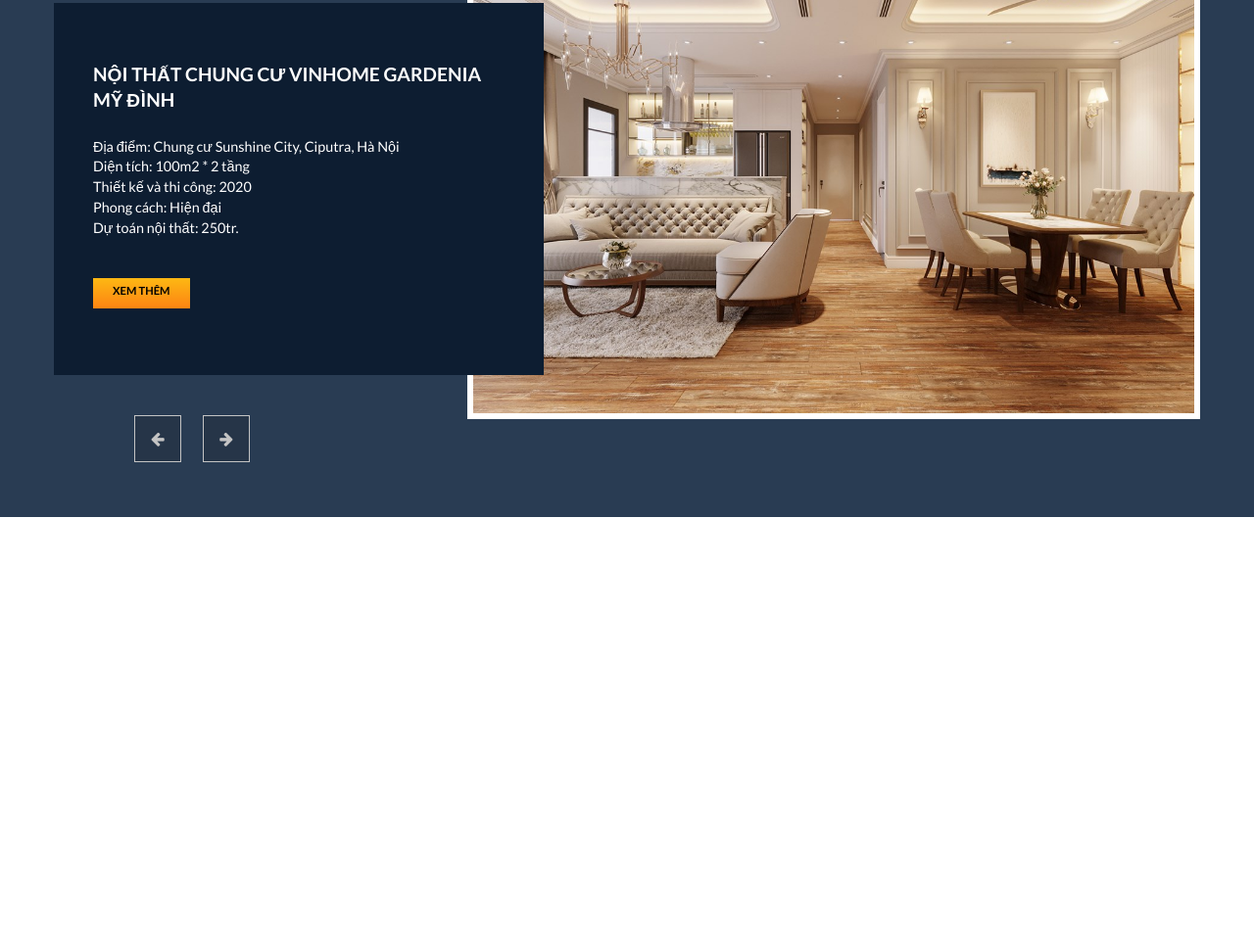
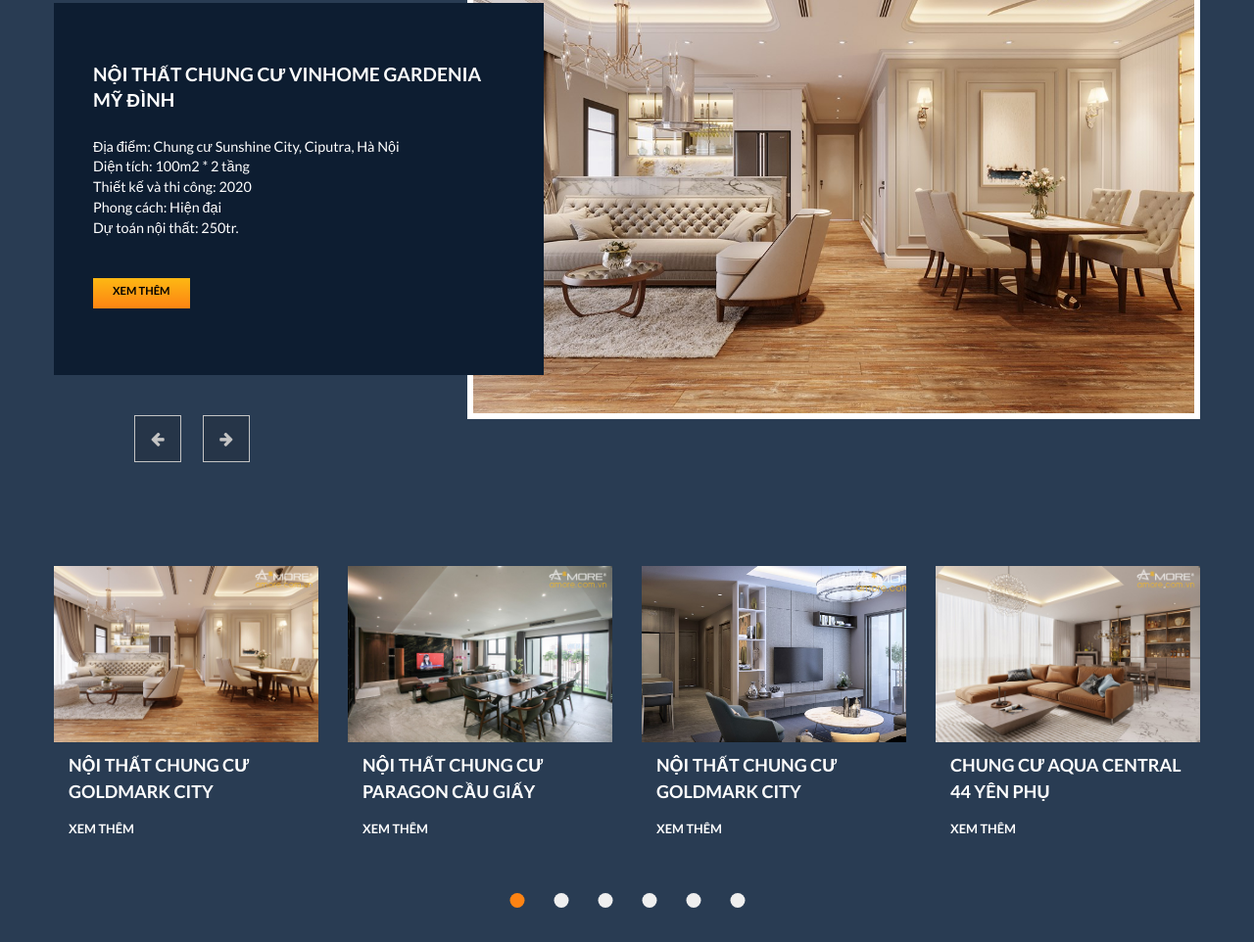
Before and after one commit to nguyenvanthai382001/Amore-demo, a plain HTML site: page index.html in a window 1280 px wide. Shown: the part 1543-2505 px from the top of the page at 98% size. Before the commit the page ends 2071 px from the top, so only its background shows below. Drawn offline with nearby package versions, Linux system fonts and the light colour scheme.

Commit message:
update code

```diff
--- a/index.html
+++ b/index.html
@@ -234,8 +234,56 @@
                 <div class="clear"></div>
               </div>
             </div>
+
+            <div class="row project-list">
+              <div class="col-md-3 project-item">
+                <a href="#"><img src="./img/banner-slick1.jpg" alt=""></a>
+                <div class="content">
+                  <a href="#"><p class="name-project">NỘI THẤT CHUNG CƯ GOLDMARK CITY</p></a>
+                  <a class="watch-more" href="#">Xem thêm</a>
+                </div>
+              </div>
+              <div class="col-md-3 project-item">
+                <a href="#"><img src="./img/banner-slick2.jpg" alt=""></a>
+                <div class="content">
+                  <a href="#"><p class="name-project">NỘI THẤT CHUNG CƯ PARAGON CẦU GIẤY</p></a>
+                  <a class="watch-more" href="#">Xem thêm</a>
+                </div>
+              </div>
+              <div class="col-md-3 project-item">
+                <a href="#"><img src="./img/banner-slick3.jpg" alt=""></a>
+                <div class="content">
+                  <a href="#"><p class="name-project">NỘI THẤT CHUNG CƯ GOLDMARK CITY</p></a>
+                  <a class="watch-more" href="#">Xem thêm</a>
+                </div>
+              </div>
+              <div class="col-md-3 project-item">
+                <a href="#"><img src="./img/banner-slick4.jpg" alt=""></a>
+                <div class="content">
+                  <a href="#"><p class="name-project">CHUNG CƯ AQUA CENTRAL 44 YÊN PHỤ</p></a>
+                  <a class="watch-more" href="#">Xem thêm</a>
+                </div>
+              </div>
+              <div class="col-md-3 project-item">
+                <a href="#"><img src="./img/banner-slick5.jpg" alt=""></a>
+                <div class="content">
+                  <a href="#"><p class="name-project">NỘI THẤT CHUNG CƯ GOLDMARK CITY</p></a>
+                  <a class="watch-more" href="#">Xem thêm</a>
+                </div>
+              </div>
+              <div class="col-md-3 project-item">
+                <a href="#"><img src="./img/banner-slick6.jpg" alt=""></a>
+                <div class="content">
+                  <a href="#"><p class="name-project">NỘI THẤT CHUNG CƯ GOLDMARK CITY</p></a>
+                  <a class="watch-more" href="#">Xem thêm</a>
+                </div>
+              </div>
+            </div>
+
           </div>
         </section>
+
+        <!-- End -->
 
         <!-- <section class="contact">
           <div class="container">
--- a/js/app.js
+++ b/js/app.js
@@ -7,4 +7,14 @@
         prevArrow:"<button type='button' class='slick-prev pull-left'><i class='fa fa-arrow-left' aria-hidden='true'></i></button>",
         nextArrow:"<button type='button' class='slick-next pull-right'><i class='fa fa-arrow-right' aria-hidden='true'></i></button>"
     });
+
+    $('.project-list').slick({
+        dots: true,
+        infinite: true,
+        speed: 300,
+        slidesToShow: 4,
+        slidesToScroll: 1,
+        prevArrow:"<button type='button' class='slick-prev pull-left'><i class='fa fa-arrow-left' aria-hidden='false'></i></button>",
+        nextArrow:"<button type='button' class='slick-next pull-right'><i class='fa fa-arrow-right' aria-hidden='false'></i></button>"
+      });
   });
--- a/sass/project.scss
+++ b/sass/project.scss
@@ -81,4 +81,70 @@
             color: #000;
         }
     }
+    & .project-list {
+        margin-top: 150px;
+        & .project-item{
+            a {
+                img {
+                    height: 180px;
+                    width: 100%;
+                    object-fit: cover;
+                }
+            }
+        }
+        & .slick-prev{
+            display: none !important;
+        }
+        & .slick-next{
+            display: none !important;
+        }
+        & .slick-dots{
+            position:absolute;
+            bottom: 0;
+            left: 50%;
+            transform: translate(-50%, 50px);
+            display: flex !important;
+            align-items: center;
+            justify-content: center;
+            list-style: none;
+            gap: 0 30px;
+            font-size: 0px;
+            width: 15px;
+            height: 15px;
+        }
+        button{
+            font-size: 0px;
+            border-radius: 50%;
+            width: 15px;
+            height: 15px;
+            border: none;
+            outline: none;
+            margin-top: 30px;
+        }
+        .slick-active button{
+            background-color: #fd8313;
+        }
+        .content {
+            a {
+                text-decoration: none;
+                .name-project{
+                    text-align:left;
+                    font-size: 18px;
+                    color: #fff;
+                    font-weight: bold;
+                    padding: 10px 15px;
+                }
+            }
+
+            .watch-more{
+                font-weight: bold;
+                font-size: .8rem;
+                text-transform: uppercase;
+                color: #fff;
+                padding: 5px 15px;
+            }
+
+        }
+
+    }
 }
```
Also changed, not shown: css/app.css, 1 other file.
